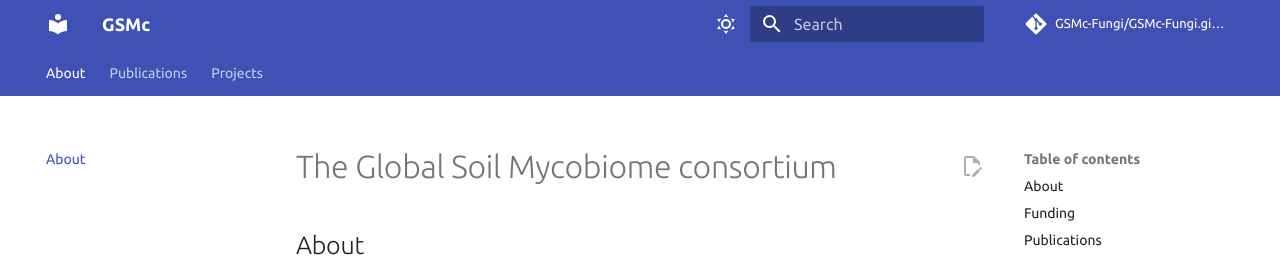
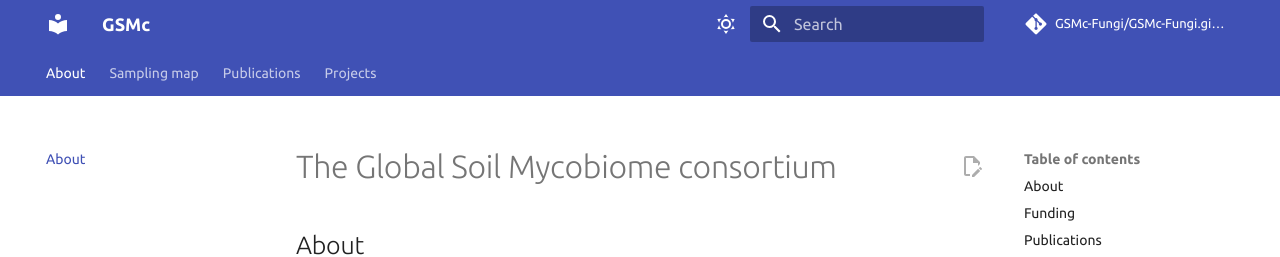
Before and after one commit to vmikk/GSMc-Fungi.github.io, an MkDocs documentation site: the page built from docs/index.md, in a window 1280 px wide and 900 px high. Shown: the top 257 px of the window. Built offline with MkDocs 1.6.1 and Material for MkDocs 9.7.7, drawn with Linux system fonts in a browser that asks for light colours; comment, search, counter and statistics services are not loaded.

Commit message:
add sampling map

```diff
--- a/mkdocs.yml
+++ b/mkdocs.yml
@@ -62,5 +62,6 @@ markdown_extensions:
 
 nav:
   - 'About':         'index.md'
+  - 'Sampling map':  'sampling_map.md'
   - 'Publications':  'publications.md'
   - 'Projects':      'projects.md'
```
